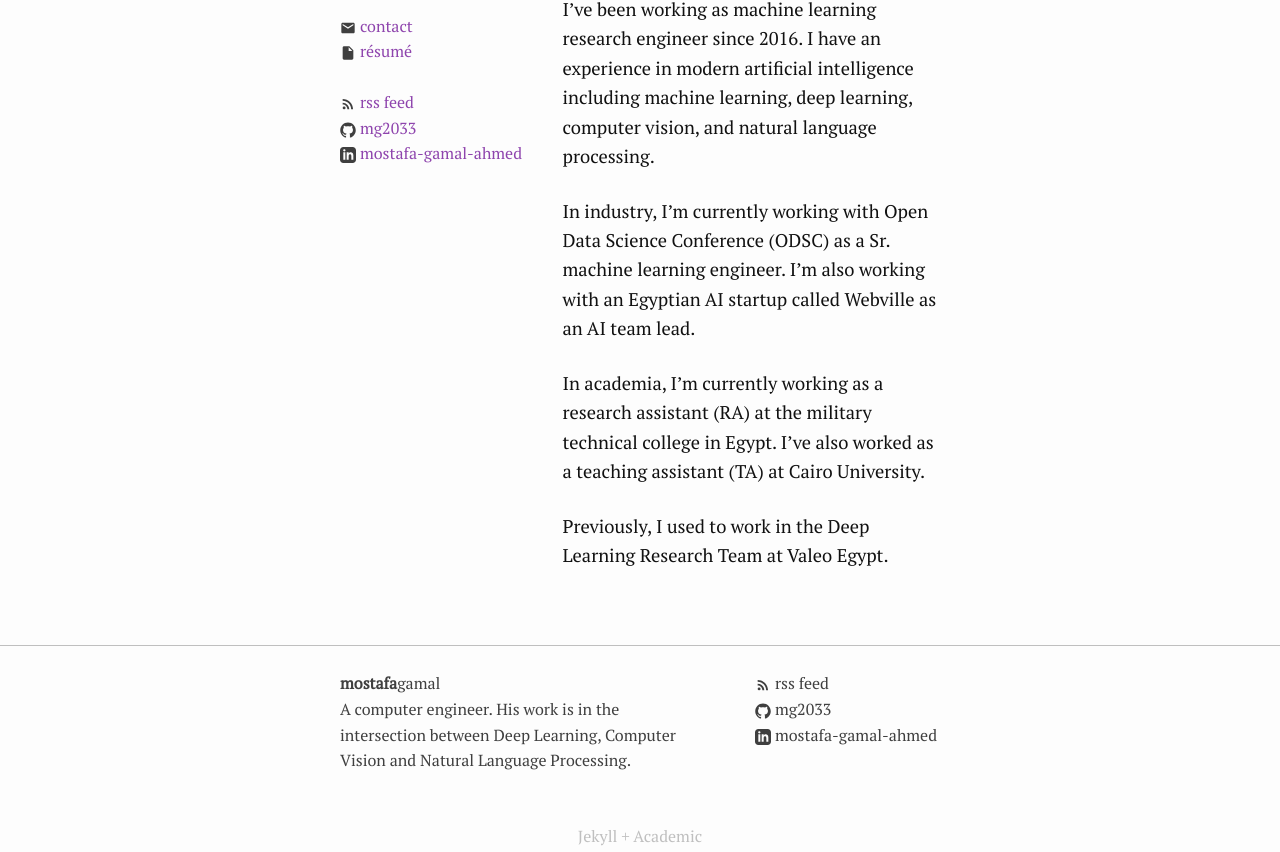
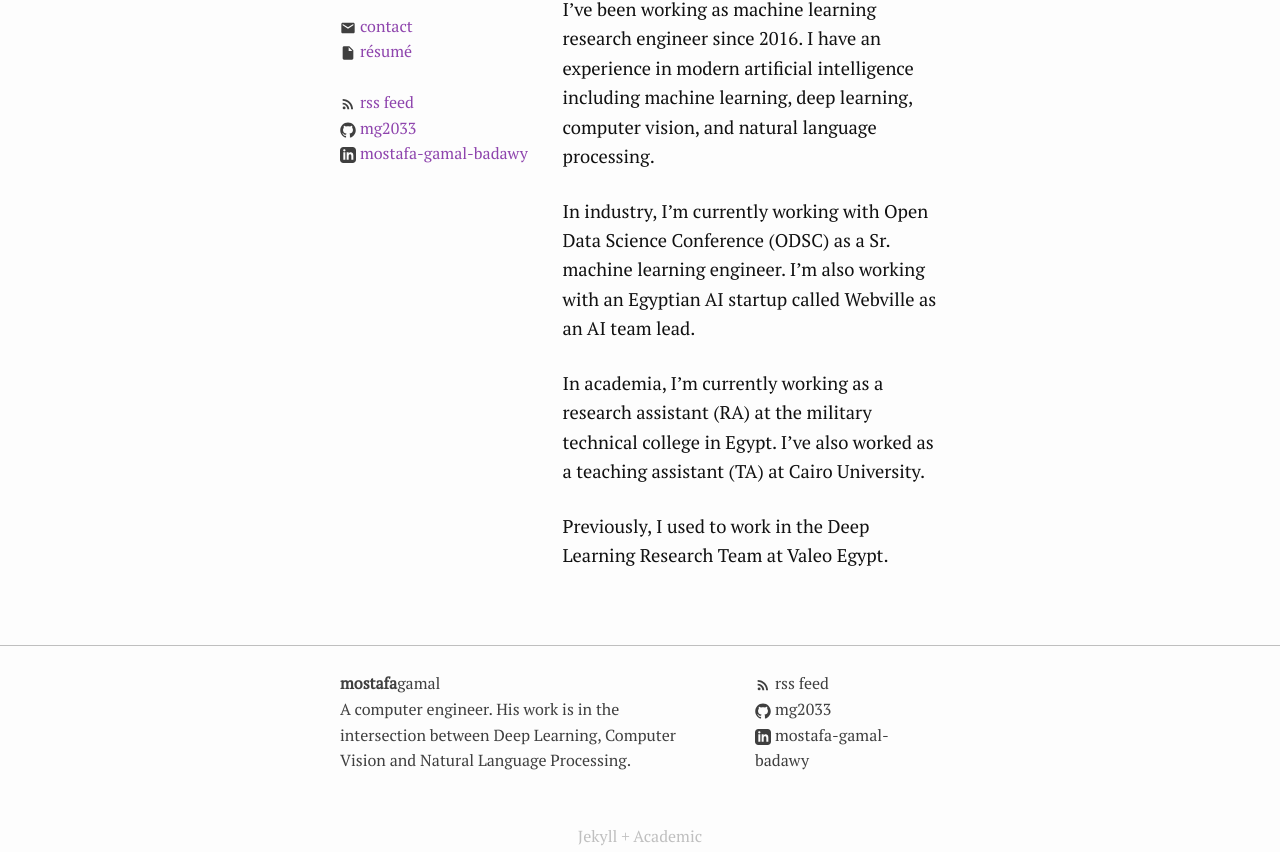
Before and after one commit to MG2033/mg2033.github.io, a Jekyll site: the page built from index.md, in a window 1280 px wide. Shown: the part 320-1172 px from the top of the page. Built offline with Jekyll 4.4.1, drawn with Linux system fonts in a browser that asks for light colours.

Commit message:
Update _config.yml

```diff
--- a/_config.yml
+++ b/_config.yml
@@ -24,7 +24,7 @@ curriculum:
     name: Résumé
     url: https://drive.google.com/open?id=1LRn5kgvUsuupI-95Ep0_RZZQSt7nl2up
 github_username:  mg2033
-linkedin_username: mostafa-gamal-ahmed
+linkedin_username: mostafa-gamal-badawy
 # Build settings
 markdown: kramdown
 theme: academic
```
